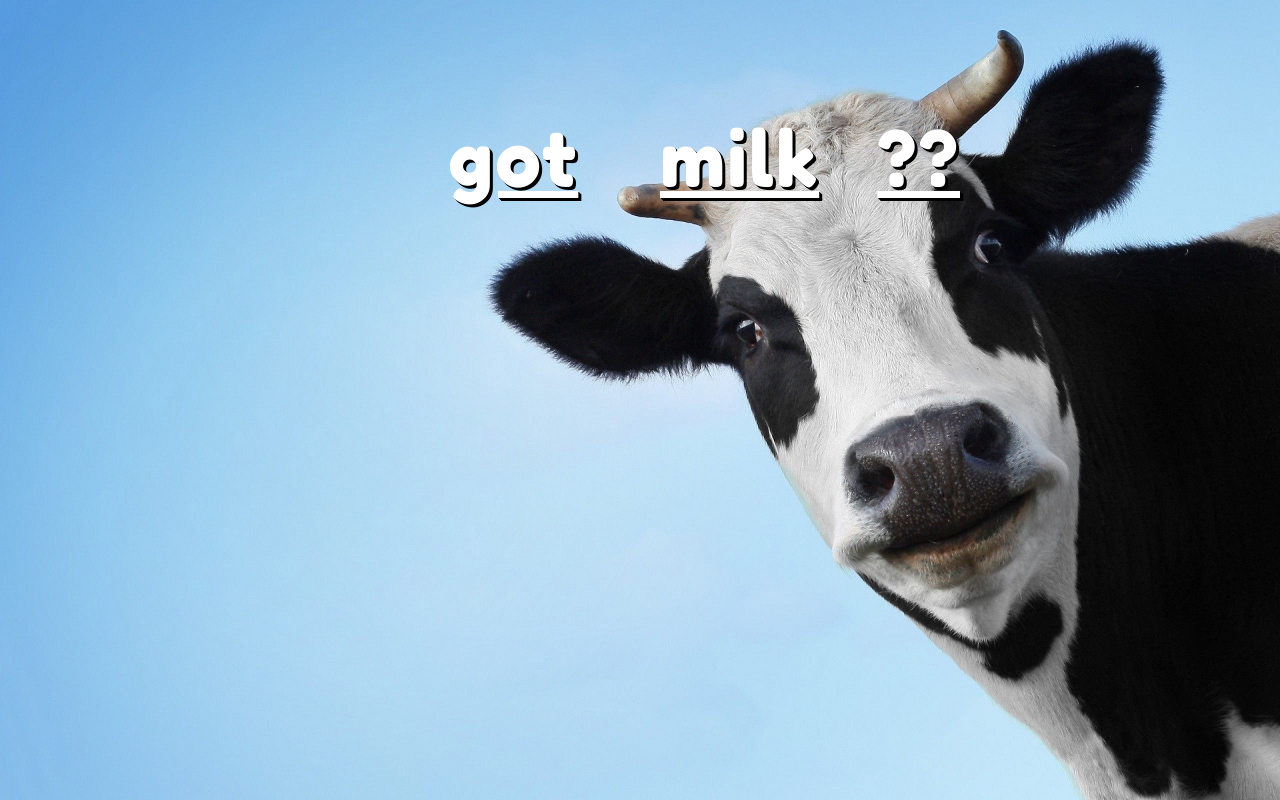
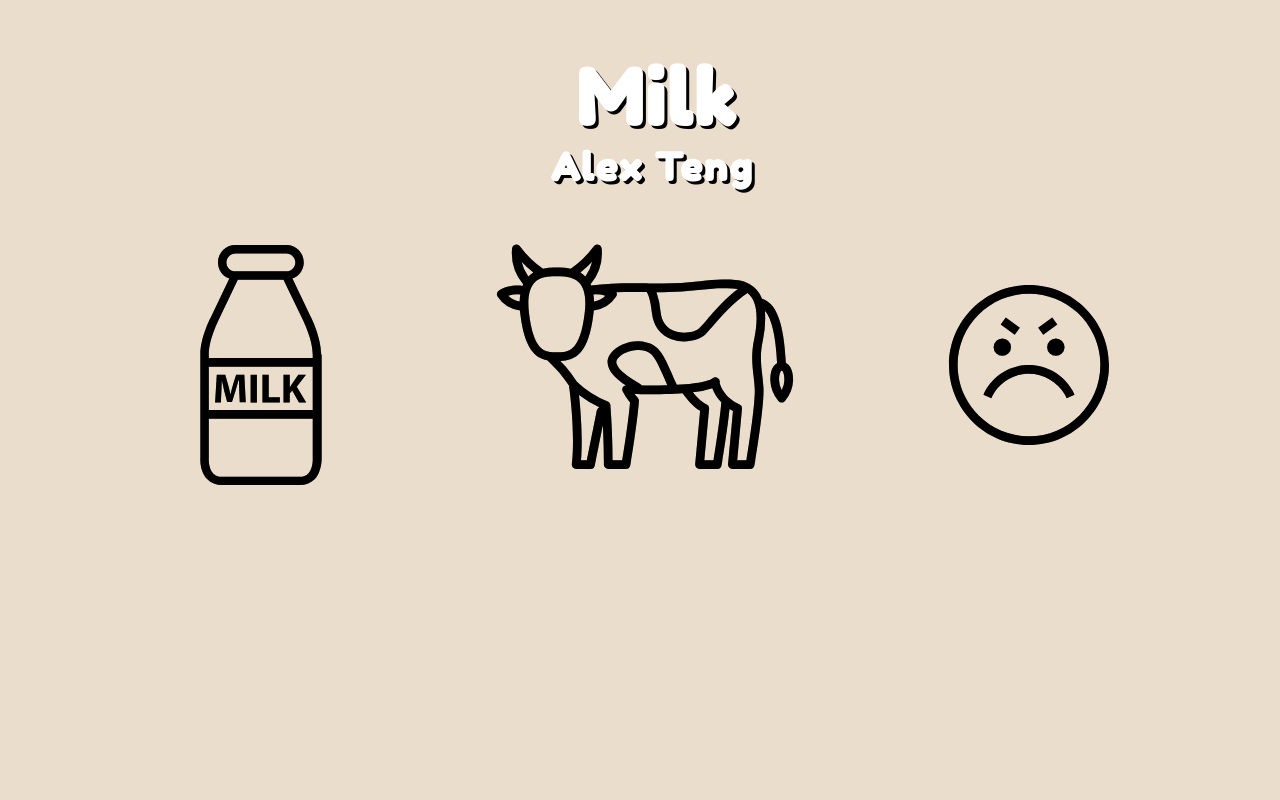
Before and after one commit to ayyteng/FinalProject, a plain HTML site: page index.html in a window 1280 px wide. Drawn offline with Linux system fonts and the light colour scheme.

Commit message:
updated homepage

```diff
--- a/index.html
+++ b/index.html
@@ -5,97 +5,160 @@
     <style>
       @import url('https://fonts.googleapis.com/css?family=Fredoka+One&display=swap');
 
+
+      a{
+        text-decoration: none;
+      }
+
       body {
         top: 0;
-        postion: right;
         margin: 0;
         padding: 0;
         height: 100vh;
         max-width: 80%;
         display: flex;
-        background-image: url("cowface2.jpg");
+        background-color: #EBDDCB;
         background-size: cover;
+        background-repeat: no-repeat;
         opacity: 1;
 
       }
 
 
       #words {
-        margin: 10px;
+        left: 45vw;
+        position: fixed;
+        text-align: center;
         font-family: 'Fredoka One', cursive;
         font-size: 6vw;
         font-style: bold;
         letter-spacing: 2px;
+        color: white;
+        text-shadow: 3px 3px black;
+      }
+      #smaller {
+        position: fixed;
+        left: 43vw;
+        top: 10vh;
+        text-align: center;
+        font-family: 'Fredoka One', cursive;
+        font-size: 3vw;
+        font-style: bold;
+        letter-spacing: 2px;
+        color: white;
+        text-shadow: 3px 3px black;
+      }
+
+
+      #new{
         animation-duration: 5s;
         animation-timing-function: linear;
         animation-fill-mode: forwards;
-        opacity: 1;
       }
-      .got {
-        position: absolute;
-        top: 14%;
-        left: 35%;
-        color: white;
-        text-shadow: 1px 1px black,
-                     2px 2px black,
-                     3px 3px black;
+
+
+      #milk {
+        margin: 5px;
+        position: fixed;
+        height: 30%;
+        width: 30%;
+        top: 30%;
+        left: 5%;
       }
-      .got:hover {
-        position: absolute;
-        top: 13%;
-        left: 34%;
-        text-shadow: 1px 1px black,
-                     2px 2px black,
-                     3px 3px black,
-                     4px 4px black,
-                     5px 5px black,
-                     6px 6px black;
+      #cow {
+        margin: 5px;
+        position: fixed;
+        height: 40%;
+        width: 40%;
+        top: 25%;
+        left: 30%;
+
       }
-      .milk {
-        position: absolute;
-        top: 14%;
-        right: 36%;
-        color: white;
-        text-shadow: 1px 1px black,
-                     2px 2px black,
-                     3px 3px black;
+      #angry {
+        margin: 5px;
+        position: fixed;
+        height: 20%;
+        width: 20%;
+        top: 35%;
+        left: 70%;
       }
-      .milk:hover {
-        position: absolute;
-        top: 13%;
-        right: 36%;
-        text-shadow: 1px 1px black,
-                     2px 2px black,
-                     3px 3px black,
-                     4px 4px black,
-                     5px 5px black,
-                     6px 6px black;
+      #milk2 {
+        z-index: -1;
+        margin: 5px;
+        position: fixed;
+        height: 30%;
+        width: 30%;
+        top: 30%;
+        left: 5%;
+        opacity: 0.4;
       }
-      .click {
-        position: absolute;
-        top: 14%;
-        right: 25%;
-        color: white;
-        text-shadow: 1px 1px black,
-                     2px 2px black,
-                     3px 3px black;
+      #cow2 {
+        z-index: -1;
+        margin: 5px;
+        position: fixed;
+        height: 40%;
+        width: 40%;
+        top: 25%;
+        left: 30%;
+        opacity: 0.4;
       }
-      .click:hover {
-        position: absolute;
-        top: 13%;
-        right: 24%;
-        text-shadow: 1px 1px black,
-                     2px 2px black,
-                     3px 3px black,
-                     4px 4px black,
-                     5px 5px black,
-                     6px 6px black;
+      #angry2 {
+        z-index: -1;
+        margin: 5px;
+        position: fixed;
+        height: 20%;
+        width: 20%;
+        top: 35%;
+        left: 70%;
+        opacity: 0.4;
+      }
+
+      #milk:hover{
+        top: 29%;
+        left: 4%;
+      }
+      #cow:hover{
+        top: 23%;
+        left: 30%;
+      }
+      #angry:hover{
+        top: 34%;
+        left: 71%;
+      }
+
+
+
+
+
 
     </style>
   </head>
-  <div id="words">
-    <a href="webGLMilk/index.html" class="got"> got </a>
-    <a href="JavascriptMilk/index.html" class="milk"> milk </a>
-    <a href="HTMLCanvasMilk/index.html" class="click"> ?? </a>
-  </div>
+
+    <svg>
+      <use href="milk.svg">
+      <use href="cow.svg">
+      <use href="mad.svg">
+    </svg>
+
+    <h1 id="words">
+      Milk
+    </h1>
+    <h5 id="smaller">
+      Alex Teng
+    </h5>
+
+
+    <div id="new">
+      <a href="webGLMilk/index.html">
+      <img id="milk" src="milk.svg"></a>
+      <img id="milk2" src="milk.svg">
+      <a href="JavascriptMilk/index.html">
+      <img id="cow" src="cow.svg"></a>
+      <img id="cow2" src="cow.svg">
+      <a href="HTMLCanvasMilk/index.html">
+      <img id="angry" src="mad.svg"></a>
+      <img id="angry2" src="mad.svg">
+    </div>
+
+
 </html>
```
Also changed, not shown: cow.svg (added), mad.svg (added), milk.svg (added).
